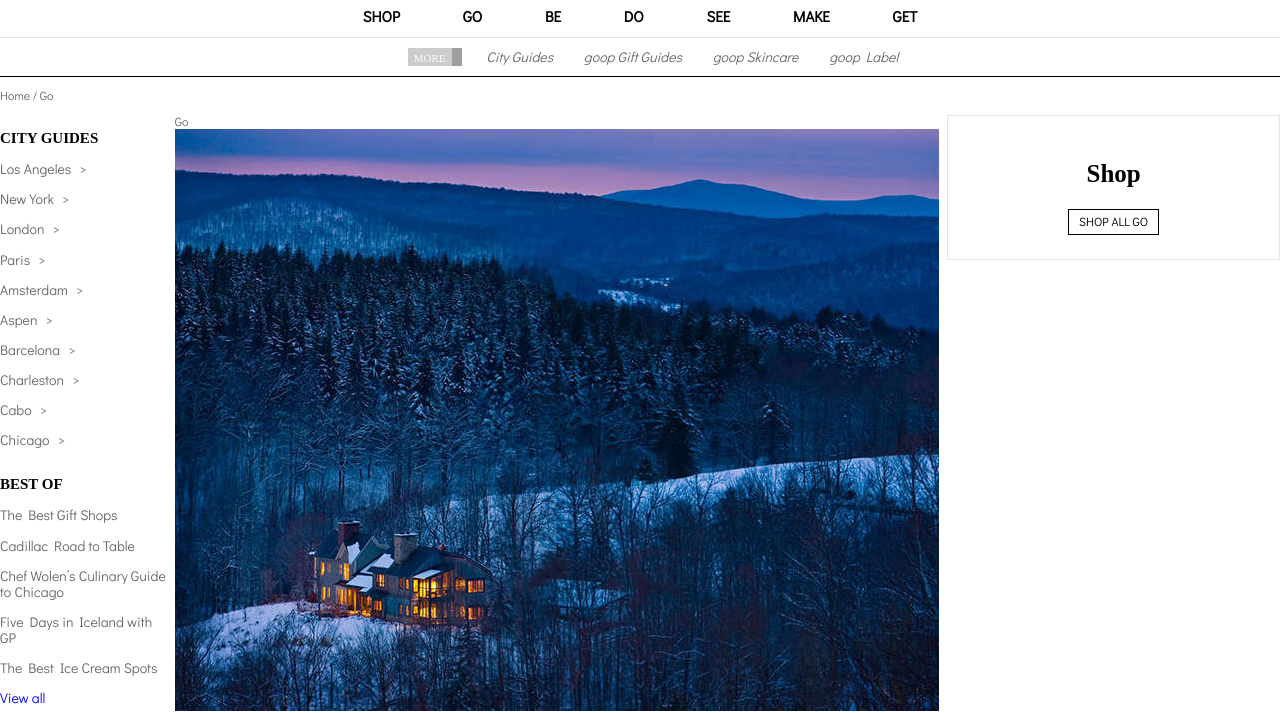
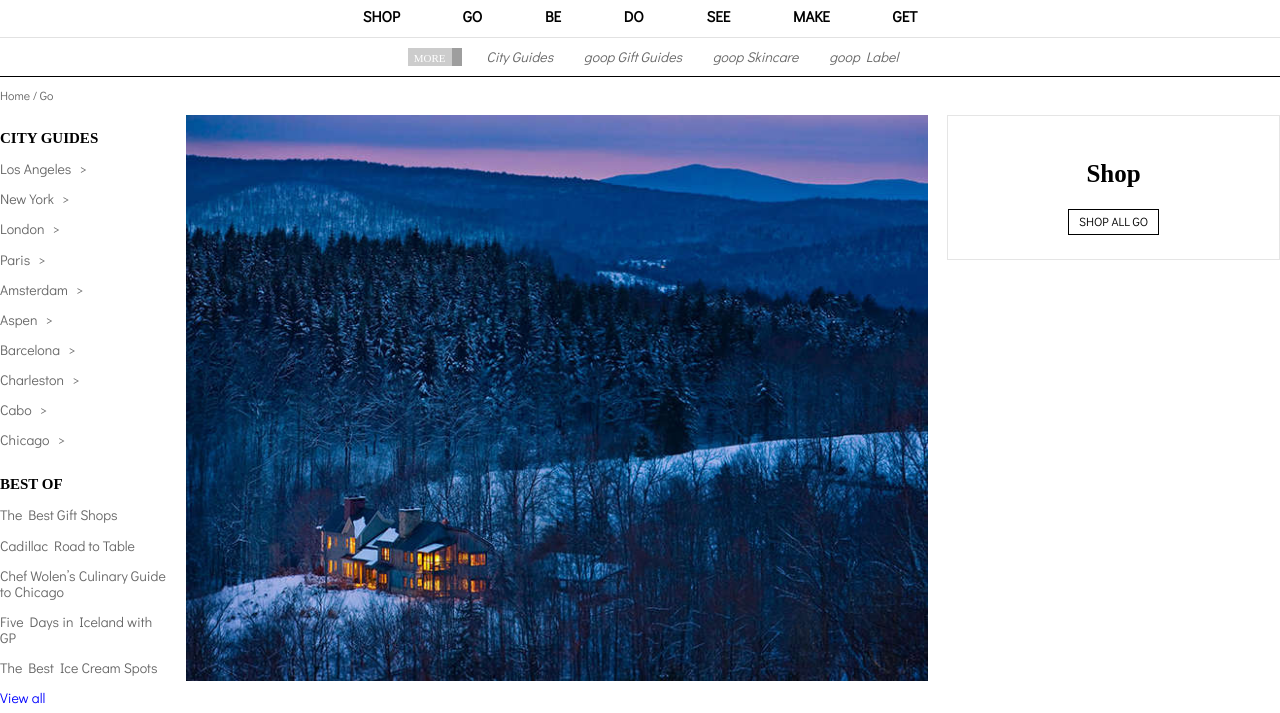
Before and after one commit to Jos1k/Web_Fundamental_Program, a plain HTML site: page task_09_JSOOP/index.html in a window 1280 px wide. Shown: the part 103-816 px from the top of the page. Drawn offline with nearby package versions, Linux system fonts and the light colour scheme; grey boxes are pictures that could not be loaded; a web font is replaced by a local one.

Commit message:
reverted class

```diff
--- a/task_09_JSOOP/index.html
+++ b/task_09_JSOOP/index.html
@@ -139,7 +139,7 @@
                     </ul>
                 </section>
             </nav>
-            <article wd-root="app">
+            <article wd-root="app" class="content__main-content">
                <!--here should be main content-->
             </article>
             <aside class="content__advertise">
```
